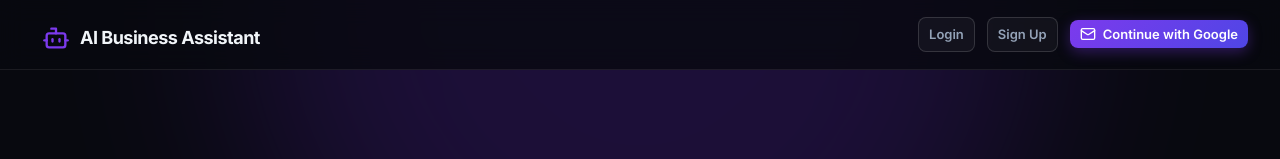
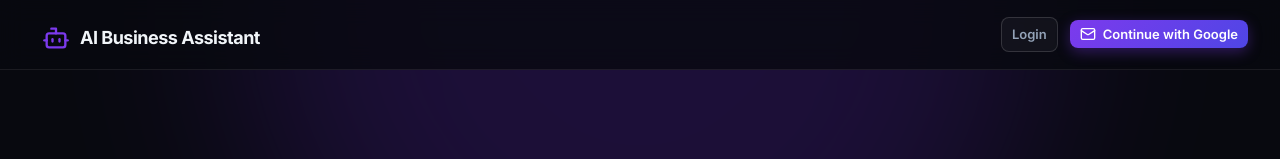
Before and after one commit to malickarslan20/AI_business_Chatbot, a React (Vite) app in the folder frontend/: page / in a window 1280 px wide. Shown: the top 159 px of the page. Built offline with nearby package versions, Linux system fonts and the light colour scheme; no server answers.

Commit message:
removed signup

```diff
--- a/frontend/src/components/LandingNavbar.jsx
+++ b/frontend/src/components/LandingNavbar.jsx
@@ -14,7 +14,6 @@ export default function LandingNavbar() {
 
       <div className="navbar-right">
         <Link to="/login" className="btn btn-ghost btn-sm">Login</Link>
-        <Link to="/signup" className="btn btn-ghost btn-sm">Sign Up</Link>
         <button
           onClick={signInWithGoogle}
           className="btn btn-primary btn-sm"
```
